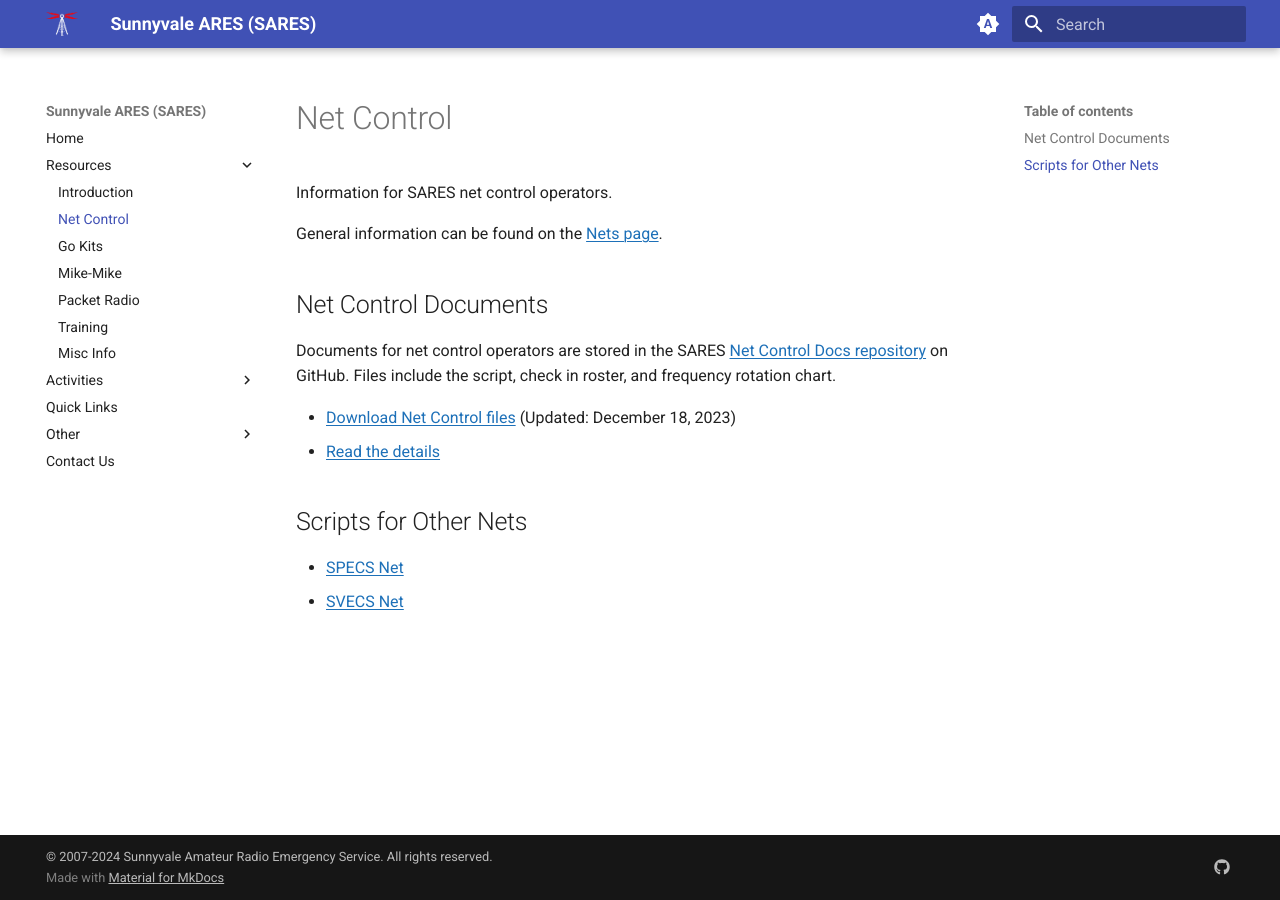
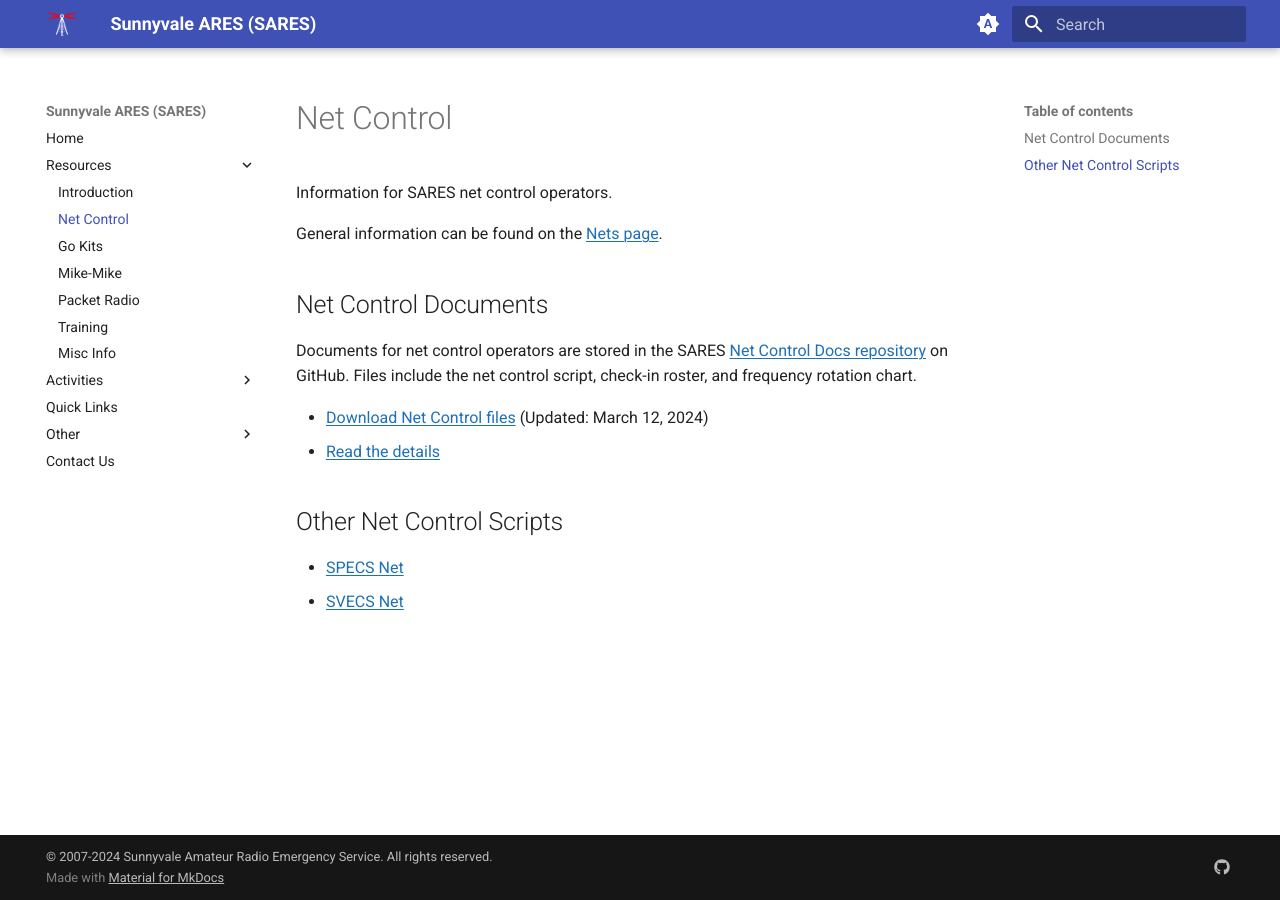
Before and after one commit to saresrg/www-k6sny-org, an MkDocs documentation site: the page built from docs/resources/net-control.md, in a window 1280 px wide. Built offline with MkDocs 1.6.1 and Material for MkDocs 9.7.7, drawn with Linux system fonts in a browser that asks for light colours.

Commit message:
Update check-in list and improve searchability

```diff
--- a/docs/resources/net-control.md
+++ b/docs/resources/net-control.md
@@ -6,12 +6,12 @@ General information can be found on the [Nets page](../nets.md).
 
 ## Net Control Documents
 
-Documents for net control operators are stored in the SARES [Net Control Docs repository](https://github.com/saresrg/Net-Control-Docs) on GitHub. Files include the script, check in roster, and frequency rotation chart.
+Documents for net control operators are stored in the SARES [Net Control Docs repository](https://github.com/saresrg/Net-Control-Docs) on GitHub. Files include the net control script, check-in roster, and frequency rotation chart.
 
--   [Download Net Control files](https://github.com/saresrg/Net-Control-Docs/releases/latest) (Updated: December 18, 2023)
+-   [Download Net Control files](https://github.com/saresrg/Net-Control-Docs/releases/latest) (Updated: March 12, 2024)
 -   [Read the details](https://github.com/saresrg/Net-Control-Docs#readme)
 
-## Scripts for Other Nets
+## Other Net Control Scripts
 
 -   [SPECS Net](https://www.specsnet.org/monday-night-net)
 -   [SVECS Net](http://www.svecs.net/netcontrolscript.html)
```
